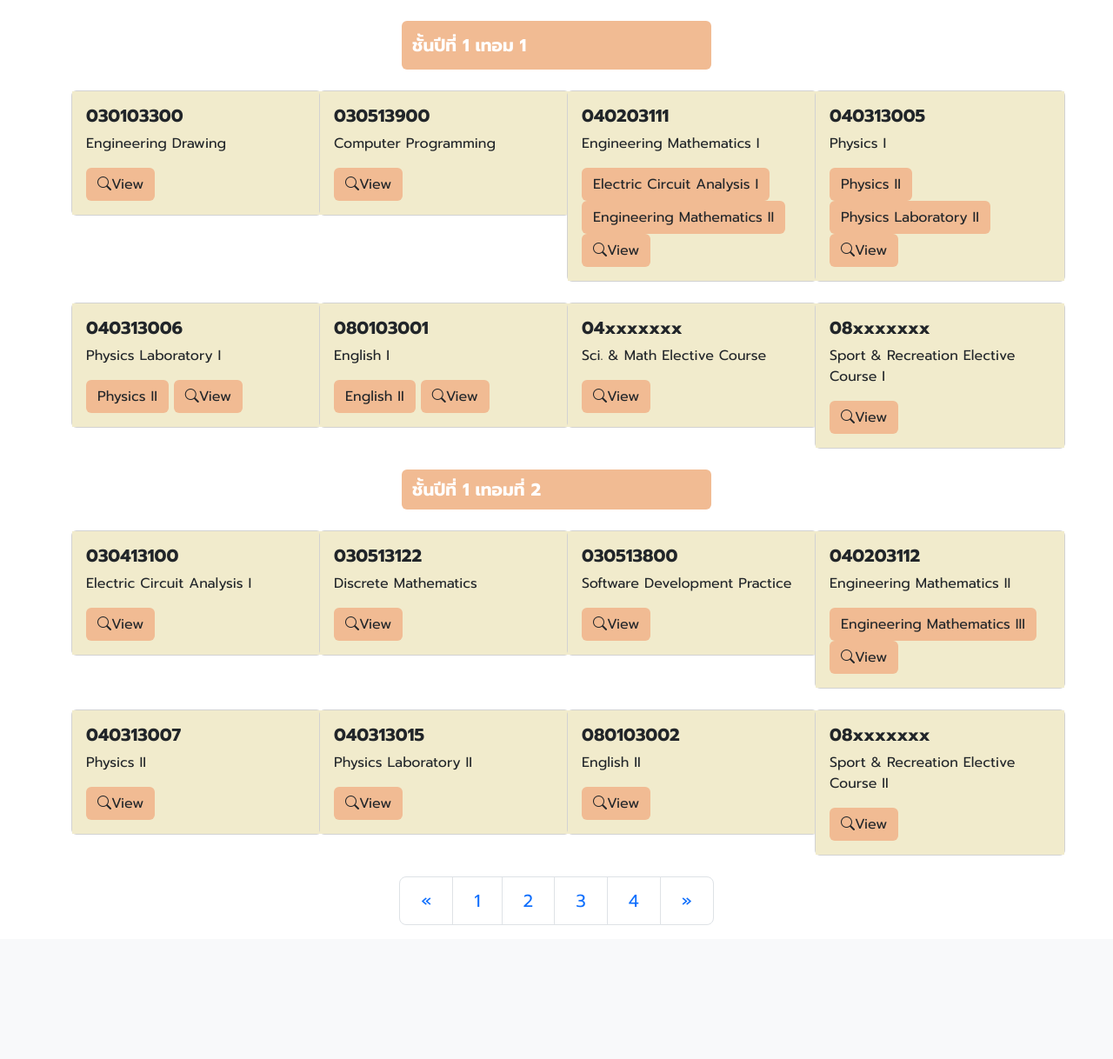
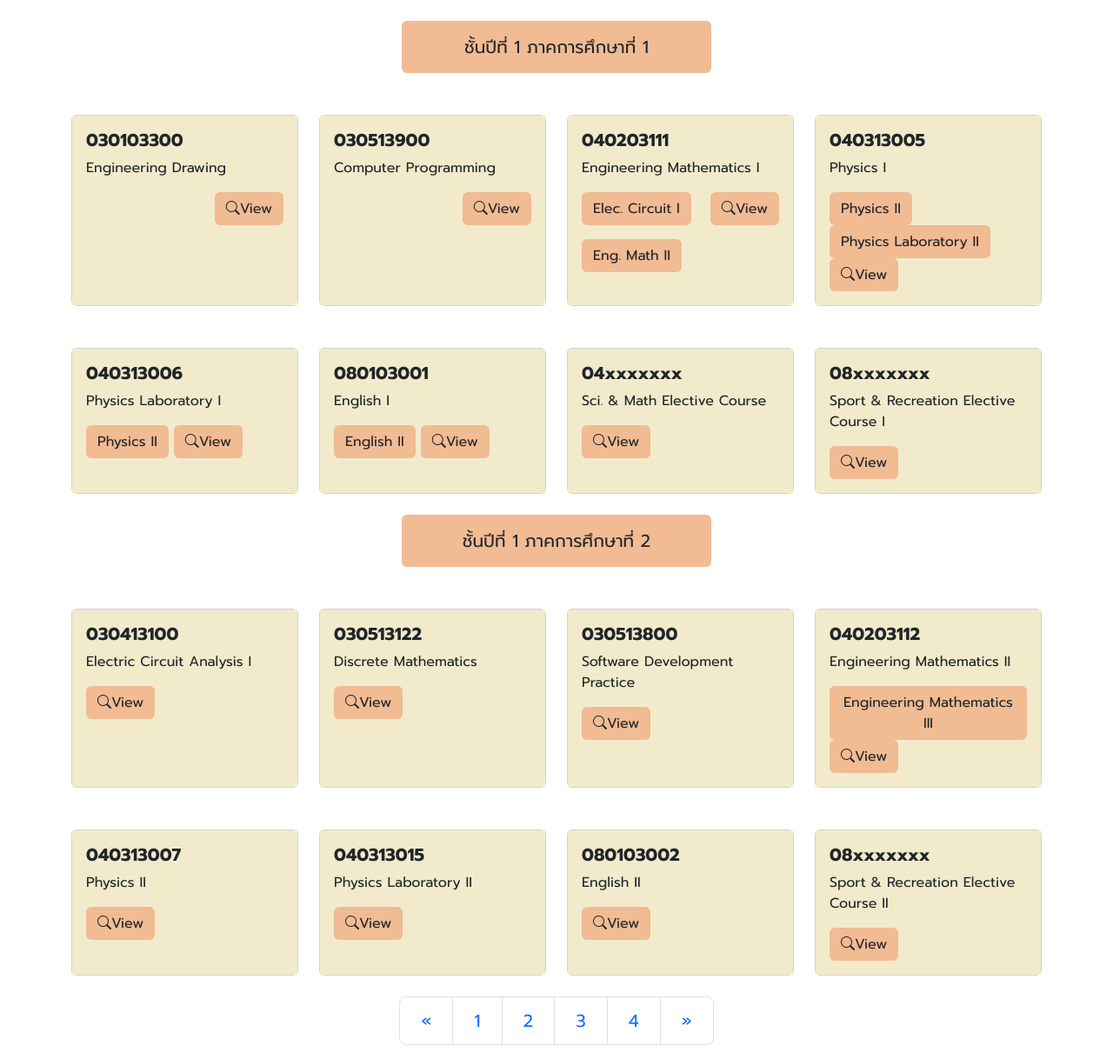
Before and after one commit to mannieshub/Software-Engineering-mini-project, a PHP site: page /EnET-C65Year1.php in a window 1280 px wide. Shown: the part 74-1292 px from the top of the page at 87% size. Before the commit the page ends 1138 px from the top, so only its background shows below. Run offline with PHP 8.4, Linux system fonts and the light colour scheme; some libraries are stand-ins or nearby versions.

Commit message:
some change on 65

```diff
--- a/EnET-C60Year4.php
+++ b/EnET-C60Year4.php
@@ -225,7 +225,7 @@
       <div class="col-4">
         <nav class="navbar rounded-start rounded-end" style="background-color: #F1BB93;">
           <div class="container-fluid">
-            <span class="navbar-brand mb-0 text-dark">ชั้นปีที่ 4 ภาคการศึกษาที่ 1</span>
+            <span class="navbar-brand mb-0 text-dark">ชั้นปีที่ 4 ภาคการศึกษาที่ 2</span>
           </div>
         </nav>
       </div>
--- a/EnET-C65Year1.php
+++ b/EnET-C65Year1.php
@@ -1,5 +1,6 @@
 <!DOCTYPE html>
 <html lang="en">
+
 <head>
   <meta charset="UTF-8">
   <meta http-equiv="X-UA-Compatible" content="IE=edge">
@@ -10,12 +11,14 @@
   <script src="https://cdn.jsdelivr.net/npm/bootstrap@5.3.0-alpha1/dist/js/bootstrap.bundle.min.js" integrity="sha384-w76AqPfDkMBDXo30jS1Sgez6pr3x5MlQ1ZAGC+nuZB+EYdgRZgiwxhTBTkF7CXvN" crossorigin="anonymous"></script>
   <script src="https://code.jquery.com/jquery-3.6.0.min.js"></script>
   <style>
-      nav{
+    nav {
       background: #EDDCBC;
     }
-      button{
+
+    button {
       background: #F1BB93;
     }
+
     .sidebar {
       background-color: #EDDCBC;
       height: 100%;
@@ -30,22 +33,33 @@
       margin-left: 200px;
       padding: 20px;
     }
+
+    .navbar.rounded-start {
+      height: 60px;
+    }
+
+    .navbar-brand.text-dark {
+      position: absolute;
+      left: 50%;
+      transform: translateX(-50%);
+    }
   </style>
   <script>
-      $(function(){
+    $(function() {
       $("#navbar").load("nav_page.php");
     });
   </script>
 </head>
+
 <body>
   <!--<nav class="navbar shadow-sm">
         <div class="container">
           <a class="navbar-brand fw-bold text-light fs-3" href="https://cit.kmutnb.ac.th/">CIT</a>
             <div class="col-3">
                 <div class="btn-group">
-                    <a href="homepage.html" style= "background-color: #F1BB93;"class="btn fw-bold text-light" aria-current="page">MainPage</a>
-                    <a href="EnET60.html" style= "background-color: #F1BB93;"class="btn fw-bold text-light">EnET-C 60</a>
-                    <a href="EnET65.html" style= "background-color: #F1BB93;"class="btn fw-bold text-light">EnET-C 65</a>
+                    <a href="homepage.php" style= "background-color: #F1BB93;"class="btn fw-bold text-light" aria-current="page">MainPage</a>
+                    <a href="EnET60.php" style= "background-color: #F1BB93;"class="btn fw-bold text-light">EnET-C 60</a>
+                    <a href="EnET65.php" style= "background-color: #F1BB93;"class="btn fw-bold text-light">EnET-C 65</a>
                   </div>
 
 
@@ -65,7 +79,7 @@
                     <ul class="dropdown-menu">
                       <li><a class="dropdown-item" href="#">Edit Profile</a></li>
                       <li><a class="dropdown-item" href="#">Report a Problem</a></li>
-                      <li><a class="dropdown-item" href="login.html">Logout</a></li>
+                      <li><a class="dropdown-item" href="login.php">Logout</a></li>
                     </ul>
                   </div>
             </div>
@@ -76,69 +90,90 @@
     <div class="row mb-4">
       <div class="col-4"></div>
       <div class="col-4">
-        <nav class="navbar rounded-start rounded-end"style="background-color: #F1BB93;" >
+        <nav class="navbar rounded-start rounded-end" style="background-color: #F1BB93;">
           <div class="container-fluid">
-            <span class="navbar-brand mb-0 fw-bold">ชั้นปีที่ 1 เทอม 1</span>
+            <span class="navbar-brand mb-0 text-dark">ชั้นปีที่ 1 ภาคการศึกษาที่ 1</span>
           </div>
         </nav>
       </div>
       <div class="col-4"></div>
     </div>
 
-    <div class="row">
+    <div class="row row-cols-1 row-cols-md-2 row-cols-lg-4 g-4 mt-4">
 
-        <div class="col-2">
-            <div class="card" style="width: 18rem;">
+      <div class="col col-12">
+        <div class="card h-100">
           <div class="card-body" style="background-color:#F1EBCC ;">
             <h5 class="card-title fw-bold">030103300</h5>
             <p class="card-text">Engineering Drawing</p>
+            <form action="testDetailForm.php" method="post">
+              <div class="d-flex justify-content-between align-items-end mt-3">
                 <input type="hidden" name="CourseID" value="030103300">
+                <div class="ms-auto">
                   <button type="submit" class="btn" style="background-color: #F1BB93;">
                     <i class="bi bi-search"></i>View</button>
                 </div>
               </div>
+            </form>
           </div>
-        <div class="col-1">
+        </div>
+      </div>
 
-        </div>
-        <div class="col-2">
-            <div class="card" style="width: 18rem;">
+      <div class="col col-12">
+        <div class="card h-100">
           <div class="card-body" style="background-color:#F1EBCC ;">
             <h5 class="card-title fw-bold">030513900</h5>
             <p class="card-text">Computer Programming</p>
+            <form action="testDetailForm.php" method="post">
+              <div class="d-flex justify-content-between align-items-end mt-3">
                 <input type="hidden" name="CourseID" value="030513900">
+                <div class="ms-auto">
                   <button type="submit" class="btn" style="background-color: #F1BB93;">
                     <i class="bi bi-search"></i>View</button>
                 </div>
               </div>
+            </form>
           </div>
-        <div class="col-1">
+        </div>
+      </div>
 
-        </div>
-        <div class="col-2">
-            <div class="card" style="width: 18rem;">
+      <div class="col col-12">
+        <div class="card h-100">
           <div class="card-body" style="background-color:#F1EBCC ;">
             <h5 class="card-title fw-bold">040203111</h5>
             <p class="card-text">Engineering Mathematics I</p>
-                  <a href="#" class="btn"style="background-color: #F1BB93;">Electric Circuit Analysis I</a>
-                  <a href="#" class="btn"style="background-color: #F1BB93;">Engineering Mathematics II</a>
+            <div class="d-flex justify-content-between align-items-end mt-3">
+              <form action="testDetailForm.php" method="post">
+                <input type="hidden" name="CourseID" value="040203111">
+                <button type="submit" class="btn" style="background-color: #F1BB93;">Elec. Circuit I</button>
+              </form>
+
+              <form action="testDetailForm.php" method="post">
                 <input type="hidden" name="CourseID" value="040203111">
                 <button type="submit" class="btn" style="background-color: #F1BB93;">
                   <i class="bi bi-search"></i>View</button>
+              </form>
+            </div>
 
+            <form action="testDetailForm.php" method="post">
+              <div class="d-flex justify-content-between align-items-end mt-3">
+                <input type="hidden" name="CourseID" value="040203111">
+
+                  <button type="submit" class="btn" style="background-color: #F1BB93;">Eng. Math II</button>
+
+              </div>
+            </form>
           </div>
         </div>
       </div>
-        <div class="col-1">
 
-        </div>
-        <div class="col-2">
-            <div class="card" style="width: 18rem;">
+      <div class="col col-12">
+        <div class="card h-100">
           <div class="card-body" style="background-color:#F1EBCC ;">
             <h5 class="card-title fw-bold">040313005</h5>
             <p class="card-text">Physics I</p>
-                  <a href="#" class="btn"style="background-color: #F1BB93;">Physics II</a>
-                  <a href="#" class="btn"style="background-color: #F1BB93;">Physics Laboratory II</a>
+            <a href="#" class="btn" style="background-color: #F1BB93;">Physics II</a>
+            <a href="#" class="btn" style="background-color: #F1BB93;">Physics Laboratory II</a>
             <input type="hidden" name="CourseID" value="040313005">
             <button type="submit" class="btn" style="background-color: #F1BB93;">
               <i class="bi bi-search"></i>View</button>
@@ -146,39 +181,35 @@
         </div>
       </div>
     </div>
-    <div class="row mt-4">
-        <div class="col-2">
-            <div class="card" style="width: 18rem;">
+    <div class="row row-cols-1 row-cols-md-2 row-cols-lg-4 g-4 mt-4">
+      <div class="col col-12">
+        <div class="card h-100">
           <div class="card-body" style="background-color:#F1EBCC ;">
             <h5 class="card-title fw-bold">040313006</h5>
             <p class="card-text">Physics Laboratory I</p>
-                  <a href="#" class="btn"style="background-color: #F1BB93;">Physics II</a>
+            <a href="#" class="btn" style="background-color: #F1BB93;">Physics II</a>
             <input type="hidden" name="CourseID" value="040313006">
             <button type="submit" class="btn" style="background-color: #F1BB93;">
               <i class="bi bi-search"></i>View</button>
           </div>
         </div>
       </div>
-        <div class="col-1">
 
-        </div>
-        <div class="col-2">
-            <div class="card" style="width: 18rem;">
+      <div class="col col-12">
+        <div class="card h-100">
           <div class="card-body" style="background-color:#F1EBCC ;">
             <h5 class="card-title fw-bold">080103001</h5>
             <p class="card-text">English I</p>
-                  <a href="#" class="btn"style="background-color: #F1BB93;">English II</a>
+            <a href="#" class="btn" style="background-color: #F1BB93;">English II</a>
             <input type="hidden" name="CourseID" value="080103001">
             <button type="submit" class="btn" style="background-color: #F1BB93;">
               <i class="bi bi-search"></i>View</button>
           </div>
         </div>
       </div>
-        <div class="col-1">
 
-        </div>
-        <div class="col-2">
-            <div class="card" style="width: 18rem;">
+      <div class="col col-12">
+        <div class="card h-100">
           <div class="card-body" style="background-color:#F1EBCC ;">
             <h5 class="card-title fw-bold">04xxxxxxx</h5>
             <p class="card-text">Sci. & Math Elective Course</p>
@@ -189,11 +220,9 @@
           </div>
         </div>
       </div>
-        <div class="col-1">
 
-        </div>
-        <div class="col-2">
-            <div class="card" style="width: 18rem;">
+      <div class="col col-12">
+        <div class="card h-100">
           <div class="card-body" style="background-color:#F1EBCC ;">
             <h5 class="card-title fw-bold">08xxxxxxx</h5>
             <p class="card-text">Sport & Recreation Elective Course I</p>
@@ -211,18 +240,18 @@
     <div class="row mb-4">
       <div class="col-4"></div>
       <div class="col-4">
-      <nav class="navbar rounded-start rounded-end"style="background-color: #F1BB93;">
+        <nav class="navbar rounded-start rounded-end" style="background-color: #F1BB93;">
           <div class="container-fluid">
-          <center><span class="navbar-brand mb-0 fw-bold">ชั้นปีที่ 1 เทอมที่ 2</span></center>
+            <span class="navbar-brand mb-0 text-dark">ชั้นปีที่ 1 ภาคการศึกษาที่ 2</span>
           </div>
         </nav>
       </div>
       <div class="col-4"></div>
     </div>
-    <div class="row">
+    <div class="row row-cols-1 row-cols-md-2 row-cols-lg-4 g-4 mt-4">
 
-        <div class="col-2">
-            <div class="card" style="width: 18rem;">
+      <div class="col col-12">
+        <div class="card h-100">
           <div class="card-body" style="background-color:#F1EBCC ;">
             <h5 class="card-title fw-bold">030413100</h5>
             <p class="card-text">Electric Circuit Analysis I</p>
@@ -232,11 +261,9 @@
           </div>
         </div>
       </div>
-        <div class="col-1">
 
-        </div>
-        <div class="col-2">
-            <div class="card" style="width: 18rem;">
+      <div class="col col-12">
+        <div class="card h-100">
           <div class="card-body" style="background-color:#F1EBCC ;">
             <h5 class="card-title fw-bold">030513122</h5>
             <p class="card-text">Discrete Mathematics</p>
@@ -246,11 +273,9 @@
           </div>
         </div>
       </div>
-        <div class="col-1">
 
-        </div>
-        <div class="col-2">
-            <div class="card" style="width: 18rem;">
+      <div class="col col-12">
+        <div class="card h-100">
           <div class="card-body" style="background-color:#F1EBCC ;">
             <h5 class="card-title fw-bold">030513800</h5>
             <p class="card-text">Software Development Practice</p>
@@ -261,15 +286,13 @@
           </div>
         </div>
       </div>
-        <div class="col-1">
 
-        </div>
-        <div class="col-2">
-            <div class="card" style="width: 18rem;">
+      <div class="col col-12">
+        <div class="card h-100">
           <div class="card-body" style="background-color:#F1EBCC ;">
             <h5 class="card-title fw-bold">040203112</h5>
             <p class="card-text">Engineering Mathematics II</p>
-                  <a href="#" class="btn"style="background-color: #F1BB93;">Engineering Mathematics III</a>
+            <a href="#" class="btn" style="background-color: #F1BB93;">Engineering Mathematics III</a>
             <input type="hidden" name="CourseID" value="040203112">
             <button type="submit" class="btn" style="background-color: #F1BB93;">
               <i class="bi bi-search"></i>View</button>
@@ -277,10 +300,10 @@
         </div>
       </div>
     </div>
-    <div class="row mt-4">
+    <div class="row row-cols-1 row-cols-md-2 row-cols-lg-4 g-4 mt-4">
 
-        <div class="col-2">
-            <div class="card" style="width: 18rem;">
+      <div class="col col-12">
+        <div class="card h-100">
           <div class="card-body" style="background-color:#F1EBCC ;">
             <h5 class="card-title fw-bold">040313007</h5>
             <p class="card-text">Physics II</p>
@@ -290,11 +313,9 @@
           </div>
         </div>
       </div>
-        <div class="col-1">
 
-        </div>
-        <div class="col-2">
-            <div class="card" style="width: 18rem;">
+      <div class="col col-12">
+        <div class="card h-100">
           <div class="card-body" style="background-color:#F1EBCC ;">
             <h5 class="card-title fw-bold">040313015</h5>
             <p class="card-text">Physics Laboratory II</p>
@@ -304,11 +325,9 @@
           </div>
         </div>
       </div>
-        <div class="col-1">
 
-        </div>
-        <div class="col-2">
-            <div class="card" style="width: 18rem;">
+      <div class="col col-12">
+        <div class="card h-100">
           <div class="card-body" style="background-color:#F1EBCC ;">
             <h5 class="card-title fw-bold">080103002</h5>
             <p class="card-text">English II</p>
@@ -318,11 +337,9 @@
           </div>
         </div>
       </div>
-        <div class="col-1">
 
-        </div>
-        <div class="col-2">
-            <div class="card" style="width: 18rem;">
+      <div class="col col-12">
+        <div class="card h-100">
           <div class="card-body" style="background-color:#F1EBCC ;">
             <h5 class="card-title fw-bold">08xxxxxxx</h5>
             <p class="card-text">Sport & Recreation Elective Course II</p>
@@ -336,7 +353,7 @@
   </div>
 
   <div class="container mt-4 ">
-  <div class="row">
+    <div class="row ">
       <div class="col-4">
 
       </div>
@@ -348,10 +365,10 @@
                 <span aria-hidden="true">&laquo;</span>
               </a>
             </li>
-          <li class="page-item"><a class="page-link" href="EnET-C65Year1.html">1</a></li>
-          <li class="page-item"><a class="page-link" href="EnET-C65Year2.html">2</a></li>
-          <li class="page-item"><a class="page-link" href="EnET-C65Year3.html">3</a></li>
-          <li class="page-item"><a class="page-link" href="EnET-C65Year4.html">4</a></li>
+            <li class="page-item"><a class="page-link" href="EnET-C65Year1.php">1</a></li>
+            <li class="page-item"><a class="page-link" href="EnET-C65Year2.php">2</a></li>
+            <li class="page-item"><a class="page-link" href="EnET-C65Year3.php">3</a></li>
+            <li class="page-item"><a class="page-link" href="EnET-C65Year4.php">4</a></li>
             <li class="page-item">
               <a class="page-link" href="#" aria-label="Next">
                 <span aria-hidden="true">&raquo;</span>
@@ -365,4 +382,5 @@
   </div>
 
 </body>
+
 </html>
--- a/nav_page.php
+++ b/nav_page.php
@@ -77,7 +77,7 @@ else{
                     <a class="btn fw-bold nav-link" style= "background-color: #F1BB93;" href="EnET-C60Year1.php">EnET-C 60</a>
                 </li>
                 <li class="nav-item me-lg-2 mb-2">
-                    <a class="btn fw-bold nav-link" style= "background-color: #F1BB93;" href="EnET-C65Year1.html">EnET-C 65</a>
+                    <a class="btn fw-bold nav-link" style= "background-color: #F1BB93;" href="EnET-C65Year1.php">EnET-C 65</a>
                 </li>
             </ul>
         </div>
```
Also changed, not shown: EnET-C65Year2.php (+19 -10 lines), EnET-C65Year3.php (+19 -10 lines), EnET-C65Year4.php (+19 -10 lines). Lines whose indentation alone changed are shown as unchanged.
